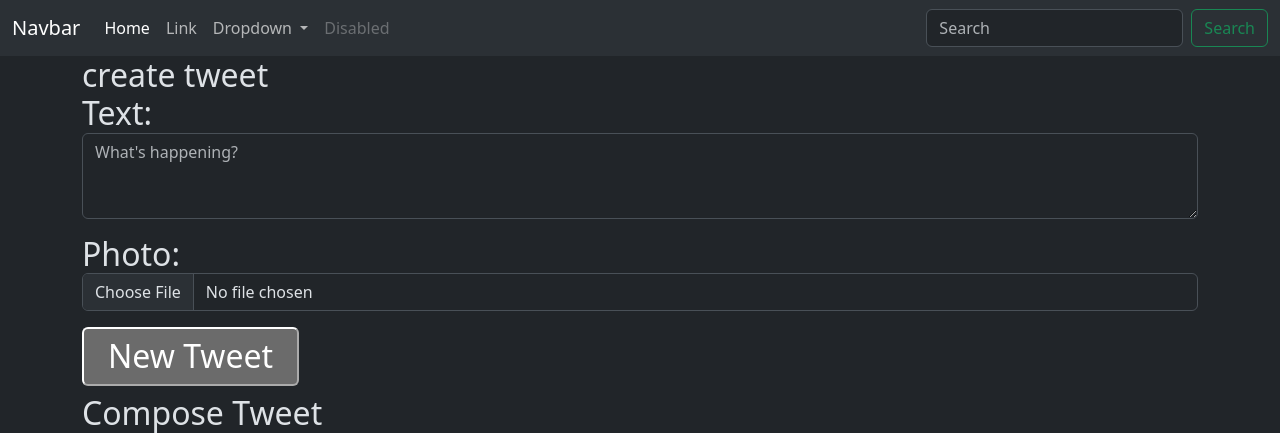
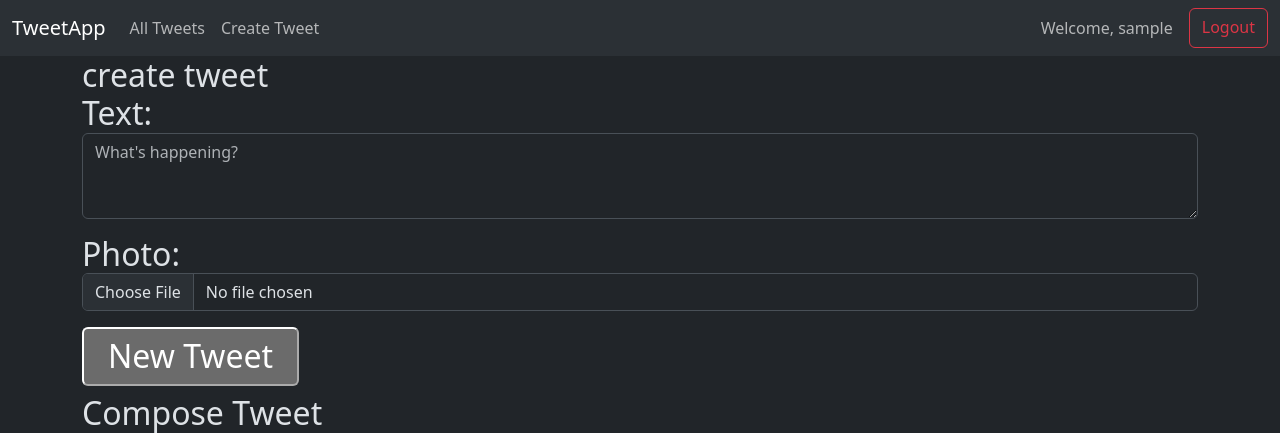
Before and after one commit to honoursbhaduria/Basic_tweet_app, a Django app: page /tweets/create/ in a window 1280 px wide. Shown: the top 433 px of the page. Run offline with Django 5.2, Linux system fonts and the light colour scheme; the visitor is signed in with stand-in values (Sample User, id 1).

Commit message:
added login and logout to home page

```diff
--- a/home/templates/layout.html
+++ b/home/templates/layout.html
@@ -14,37 +14,30 @@
 <body>
    <nav class="navbar navbar-expand-lg bg-body-tertiary">
     <div class="container-fluid">
-          <a class="navbar-brand" href="#">Navbar</a>
-          <button class="navbar-toggler" type="button" data-bs-toggle="collapse" data-bs-target="#navbarSupportedContent" aria-controls="navbarSupportedContent" aria-expanded="false" aria-label="Toggle navigation">
+        <a class="navbar-brand" href="{% url 'index' %}">TweetApp</a>
+        <button class="navbar-toggler" type="button" data-bs-toggle="collapse" data-bs-target="#navbarSupportedContent">
             <span class="navbar-toggler-icon"></span>
         </button>
         <div class="collapse navbar-collapse" id="navbarSupportedContent">
             <ul class="navbar-nav me-auto mb-2 mb-lg-0">
                 <li class="nav-item">
-                <a class="nav-link active" aria-current="page" href="#">Home</a>
+                    <a class="nav-link" href="{% url 'tweet_list' %}">All Tweets</a>
                 </li>
+                {% if user.is_authenticated %}
                 <li class="nav-item">
-                <a class="nav-link" href="#">Link</a>
+                    <a class="nav-link" href="{% url 'tweet_create' %}">Create Tweet</a>
                 </li>
-              <li class="nav-item dropdown">
-                <a class="nav-link dropdown-toggle" href="#" role="button" data-bs-toggle="dropdown" aria-expanded="false">
-                  Dropdown
-                </a>
-                <ul class="dropdown-menu">
-                  <li><a class="dropdown-item" href="#">Action</a></li>
-                  <li><a class="dropdown-item" href="#">Another action</a></li>
-                  <li><hr class="dropdown-divider"></li>
-                  <li><a class="dropdown-item" href="#">Something else here</a></li>
+                {% endif %}
             </ul>
-              </li>
-              <li class="nav-item">
-                <a class="nav-link disabled" aria-disabled="true">Disabled</a>
-              </li>
-            </ul>
-            <form class="d-flex" role="search">
-              <input class="form-control me-2" type="search" placeholder="Search" aria-label="Search">
-              <button class="btn btn-outline-success" type="submit">Search</button>
-            </form>
+            <div class="d-flex">
+                {% if user.is_authenticated %}
+                <span class="navbar-text me-3">Welcome, {{ user.username }}</span>
+                <a href="{% url 'logout' %}" class="btn btn-outline-danger">Logout</a>
+                {% else %}
+                <a href="{% url 'login' %}" class="btn btn-outline-primary me-2">Login</a>
+                <a href="{% url 'register' %}" class="btn btn-primary">Register</a>
+                {% endif %}
+            </div>
         </div>
     </div>
 </nav>
```
Lines whose indentation alone changed are shown as unchanged.
